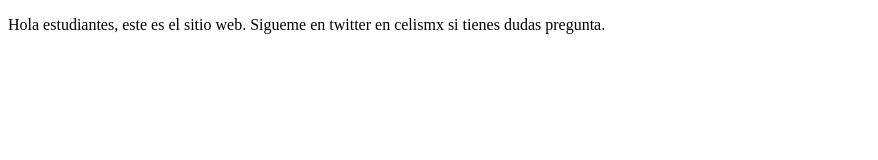
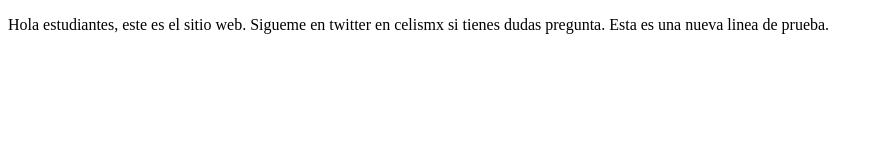
Before and after one commit to ingyezid/proyectoDemoCursoPrework, a plain HTML site: page index.html in a window 1280 px wide. Shown: the whole page, without its empty margins (0-878 px from the left). Drawn offline with Linux system fonts and the light colour scheme.

Commit message:
Agregando una linea nueva

```diff
--- a/index.html
+++ b/index.html
@@ -10,6 +10,7 @@
     <p>
         Hola estudiantes, este es el sitio web.
         Sigueme en twitter en celismx si tienes dudas pregunta.
+        Esta es una nueva linea de prueba.
     </p>
 </body>
 </html>
```
